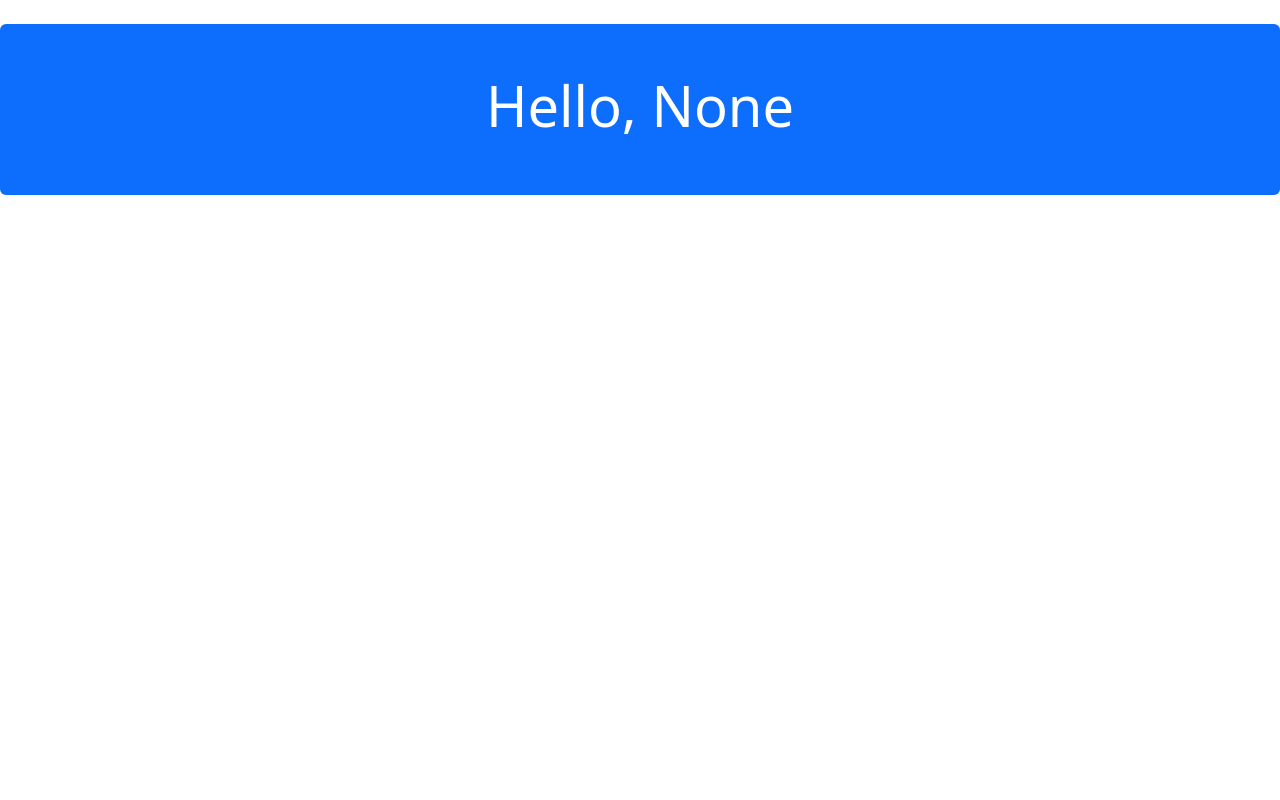
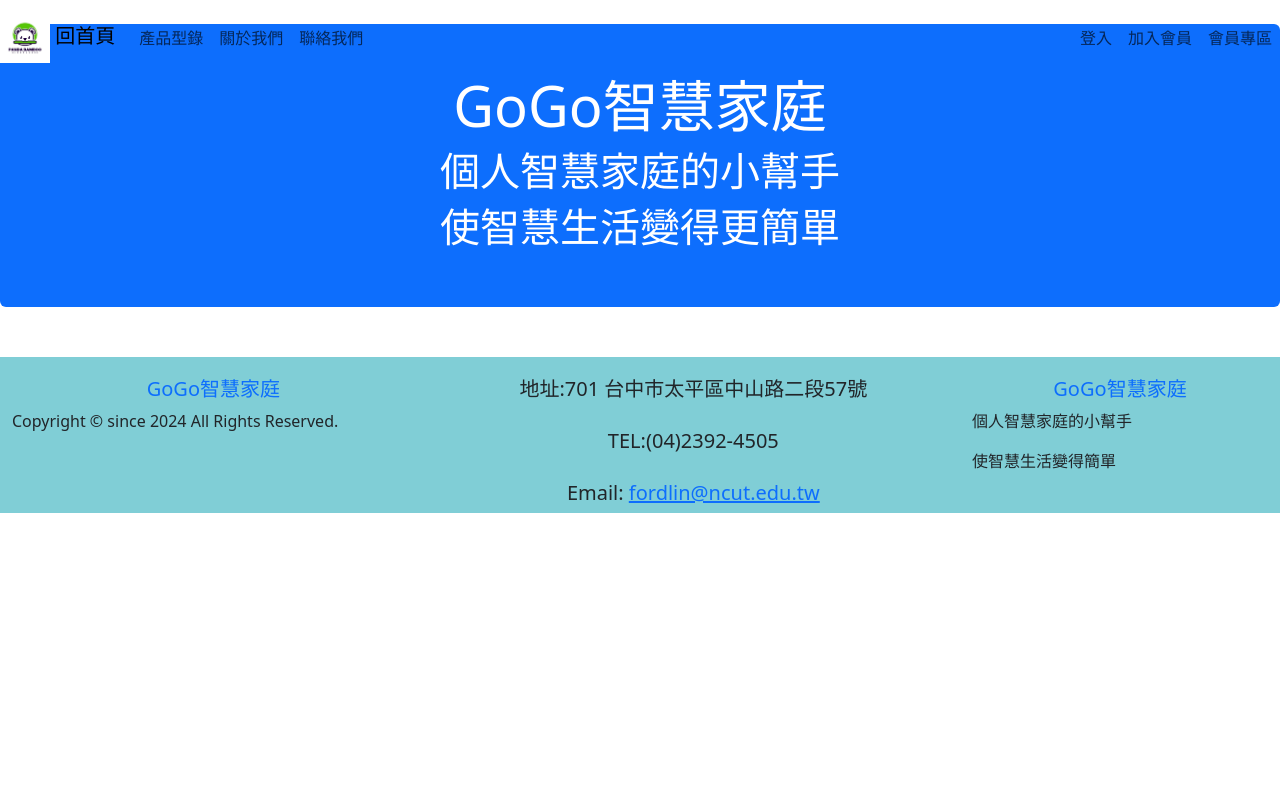
Before and after one commit to 3A932010/flaskhome, a Flask app: page / in a window 1280 px wide. Run offline with Flask 3, Linux system fonts and the light colour scheme; some libraries are stand-ins or nearby versions.

Commit message:
Fifteenth Commit

```diff
--- a/app.py
+++ b/app.py
@@ -38,8 +38,19 @@ class RegistrationForm(FlaskForm):
 @app.route('/')
 @app.route('/index', methods=['GET'])
 def index():
-    name = request.args.get('name')
-    return render_template('index.html', **locals())
+    return render_template('index.html')
+
+@app.route('/product')
+def product():
+    return render_template('product.html')
+
+@app.route('/aboutus')
+def aboutus():
+    return render_template('aboutus.html')
+
+@app.route('/contactus')
+def contactus():
+    return render_template('contactus.html')
 
 @app.route('/shopping')
 def shopping():
--- /dev/null
+++ b/static/css/style.css
@@ -0,0 +1,24 @@
+body {
+    display: flex;
+    flex-direction: column;
+    min-height: 100vh;
+}
+
+.container {
+    flex-grow: 1;
+}
+
+header h2 {
+    margin-top: 40px;
+    margin-bottom: 10px;
+    padding-top: 10px;
+}
+
+footer {
+    background-color: #80ced6;
+    margin-top: 50px;
+}
+
+footer h1 {
+    padding-top: 20px;
+}
--- a/templates/base.html
+++ b/templates/base.html
@@ -6,12 +6,76 @@
     <meta name="viewport" content="width=device-width, initial-scale=1">
     <title>{% block title %} {% endblock %}</title>
     <link href="{{ url_for('static', filename='css/bootstrap.min.css') }}" rel="stylesheet">
+    <link href="{{ url_for('static', filename='css/style.css') }}" rel="stylesheet">
     {% block style %} {%endblock%}
 </head>
 
 <body>
+    <nav class="navbar navbar-expand-lg navbar-light fixed-top">
+        <a class="navbar-brand" href="{{ url_for('index') }}">
+            <img src="{{ url_for('static', filename='img/home.jpg') }}" width="50" height="50"
+                alt="CJSHS Smart Health" />
+            <span>回首頁</span>
+        </a>
+        <button class="navbar-toggler" type="button" data-toggle="collapse" data-target="#navbarSmartHome"
+            aria-controls="navbarSupporteContent" aria-expanded="false" aria-label="Toggle navigation">
+            <span class="navbar-toggler-icon"></span>
+        </button>
+
+        <div class="collapse navbar-collapse" id="navbarSmartHome">
+            <ul class="navbar-nav mr-auto">
+                <li class="nav-item">
+                    <a class="nav-link" href="{{ url_for('product') }}">產品型錄</a>
+                </li>
+                <li class="nav-item">
+                    <a class="nav-link" href="{{ url_for('aboutus') }}">關於我們</a>
+                </li>
+                <li class="nav-item">
+                    <a class="nav-link" href="{{ url_for('contactus') }}">聯絡我們</a>
+                </li>
+            </ul>
+        </div>
+        <ul class="nav navbar-nav navbar-right">
+            {% if not session['username'] %}
+            <li class="nav-item">
+                <a class="nav-link" href="{{ url_for('signin') }}">登入</a>
+            </li>
+            <li class="nav-item">
+                <a class="nav-link" href="{{ url_for('signup') }}">加入會員</a>
+            </li>
+            {% else %}
+            <li class="nav-item">
+                <a class="nav-link" href="{{ url_for('logout') }}">登出</a>
+            </li>
+            {% endif %}
+            <li class="nav-item">
+                <a class="nav-link" href="{{ url_for('user') }}">會員專區</a>
+            </li>
+        </ul>
+    </nav>
     {% block content %}
     {% endblock %}
+
+    <footer class="container-fluid">
+        <div class="row">
+            <div class="col-md-4">
+                <h1 class="h5 text-primary">GoGo智慧家庭</h1>
+                <p>Copyright &copy; since 2024 All Rights Reserved.</p>
+            </div>
+            <div class="col-md-5">
+                <h1 class="h5">地址:701 台中市太平區中山路二段57號</h1>
+                <h1 class="h5">TEL:(04)2392-4505</h1>
+                <h1 class="h5">Email:
+                    <a href="mailto:fordlin@ncut.edu.tw">fordlin@ncut.edu.tw</a>
+                </h1>
+            </div>
+            <div class="col-md-3">
+                <h1 class="h5 text-primary">GoGo智慧家庭</h1>
+                <p>個人智慧家庭的小幫手</p>
+                <p>使智慧生活變得簡單</p>
+            </div>
+        </div>
+    </footer>
 
     <script src="{{ url_for('static', filename='js/jquery-3.7.1.min.js') }}"></script>
     <script src="{{ url_for('static', filename='js/popper-2.11.8.min.js') }}"></script>
--- a/templates/index.html
+++ b/templates/index.html
@@ -1,7 +1,17 @@
 {% extends "base.html" %}
-{% block title %} Flask Home {% endblock %}
+{% block title %} GoGo智慧家庭 {% endblock %}
+{% block style %}
+<style>
+    h1,
+    h2 {
+        text-align: center
+    }
+</style>
+{% endblock %}
 {% block content %}
 <div class="mt-4 p-5 bg-primary text-white rounded">
-    <h1 class="display-4" style="text-align:center">Hello, {{ name }}</h1>
+    <h1 class="display-4">GoGo智慧家庭</h1>
+    <h2 class="display-6">個人智慧家庭的小幫手</h2>
+    <h2 class="display-6">使智慧生活變得更簡單</h2>
 </div>
 {% endblock %}
--- a/templates/user.html
+++ b/templates/user.html
@@ -30,7 +30,7 @@
         </div>
     </div>
 </nav>
-<h1 style="text-align: center">Hello, {{name}}!</h1>
+<h1 style="text-align: center">Hello, {{name | capitalize}}!</h1>
 <p style="text-align: center">歡迎{{name}}來到會員專區!</p>
 <h1 style="text-align: center">{{message}}</h1>
 {% endblock %}
```
Also changed, not shown: templates/member/signin.html (+5 -2 lines).
